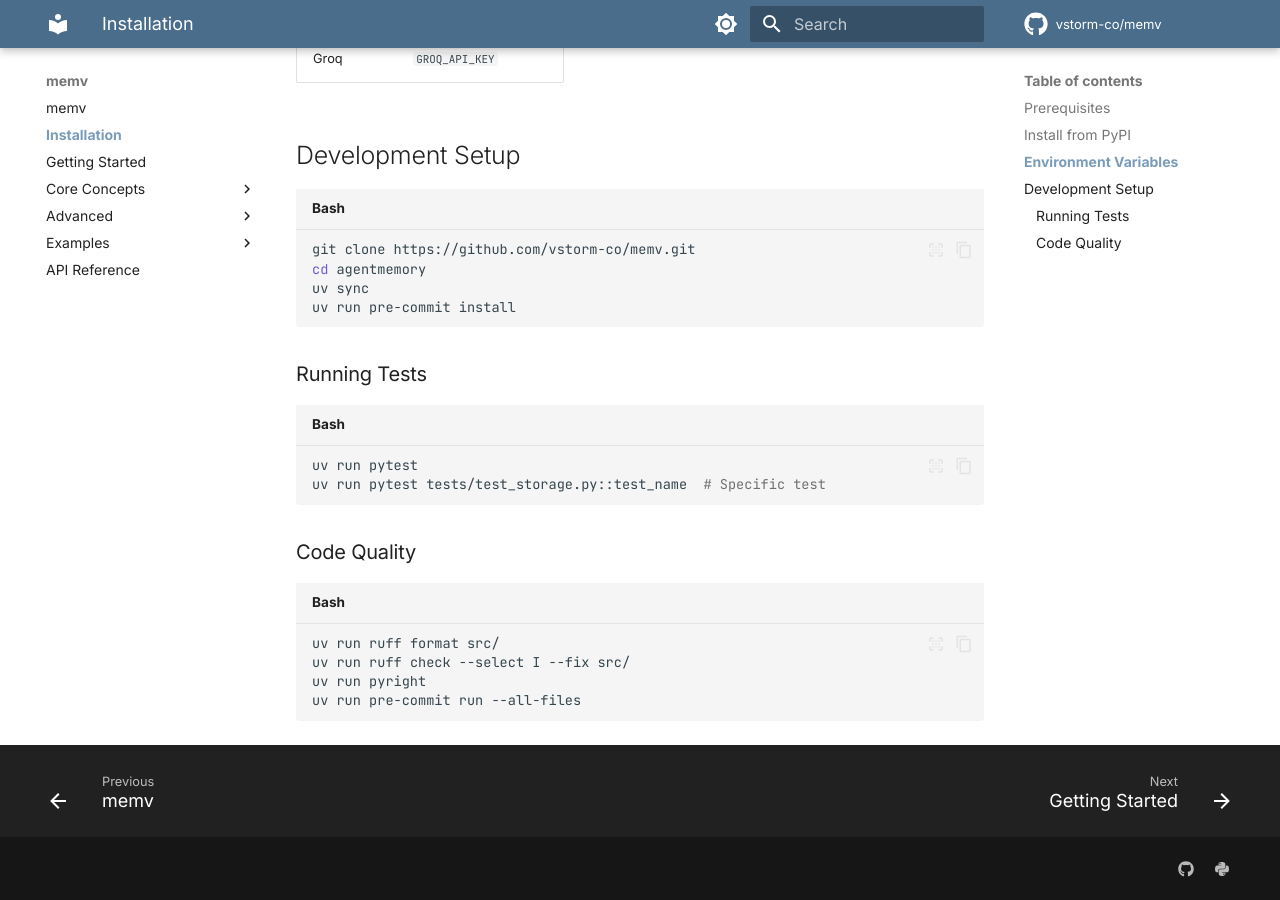
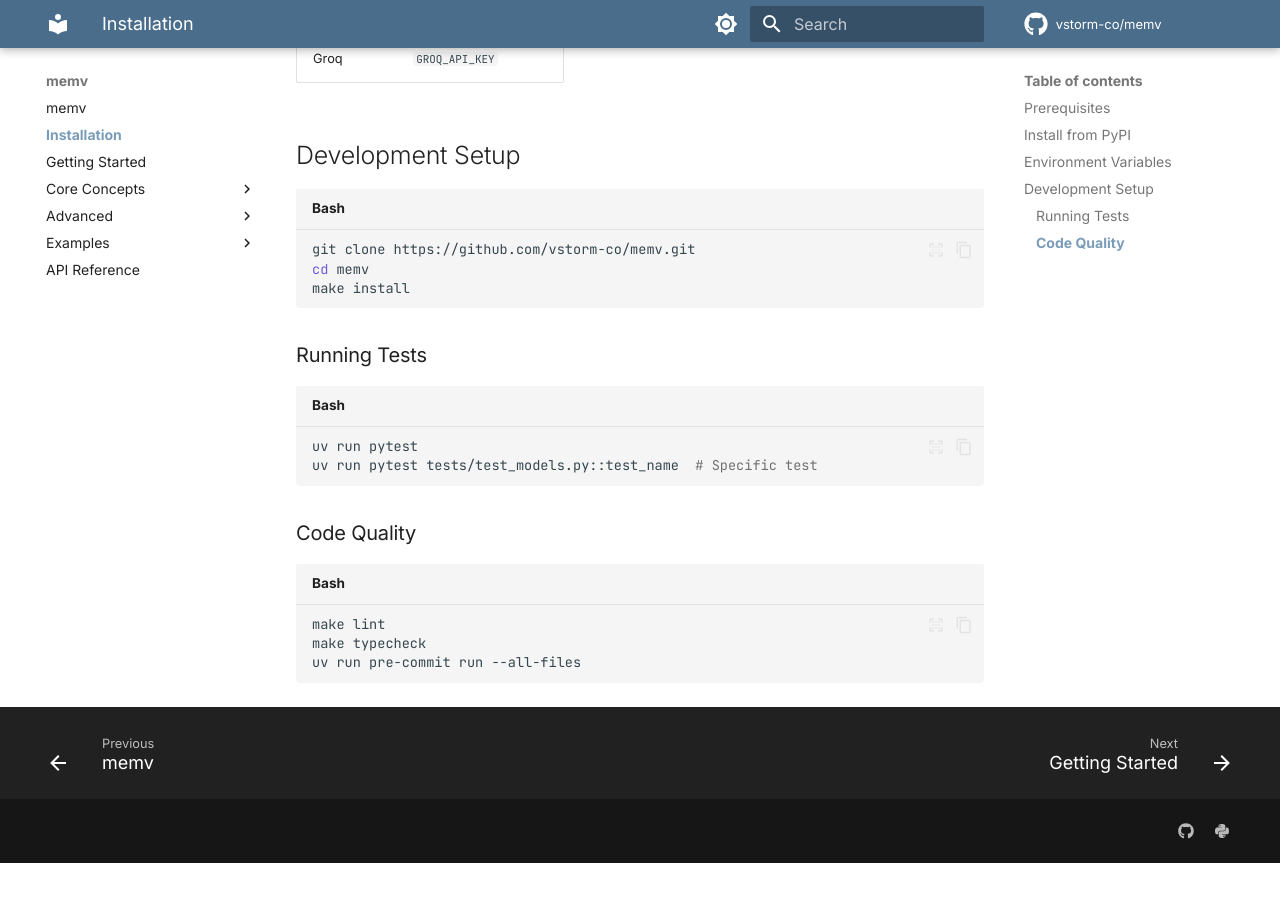
Before and after one commit to vstorm-co/memv, an MkDocs documentation site: the page built from docs/installation.md, in a window 1280 px wide and 900 px high, scrolled down 1063 px. Built offline with MkDocs 1.6.1 and Material for MkDocs 9.7.7, drawn with Linux system fonts in a browser that asks for light colours; comment, search, counter and statistics services are not loaded; after the commit the page ends 1926 px from its top, so only the background shows below that.

Commit message:
docs: align installation guide with current tooling
- update clone path and setup to use `make install`
- replace raw ruff/pyright commands with Makefile targets
- fix test example to reference existing test file

````diff
--- a/docs/installation.md
+++ b/docs/installation.md
@@ -38,23 +38,21 @@ Other providers require their own keys:
 
 ```bash
 git clone https://github.com/vstorm-co/memv.git
-cd agentmemory
-uv sync
-uv run pre-commit install
+cd memv
+make install
 ```
 
 ### Running Tests
 
 ```bash
 uv run pytest
-uv run pytest tests/test_storage.py::test_name  # Specific test
+uv run pytest tests/test_models.py::test_name  # Specific test
 ```
 
 ### Code Quality
 
 ```bash
-uv run ruff format src/
-uv run ruff check --select I --fix src/
-uv run pyright
+make lint
+make typecheck
 uv run pre-commit run --all-files
 ```
````
